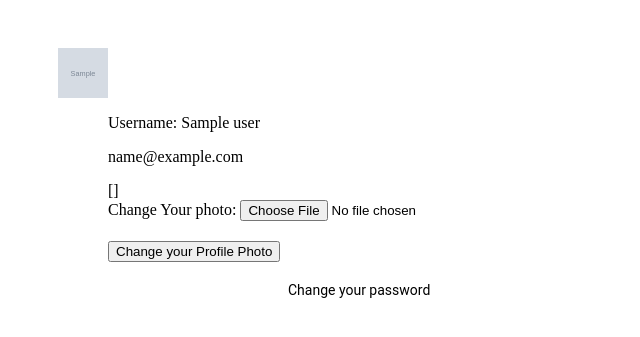
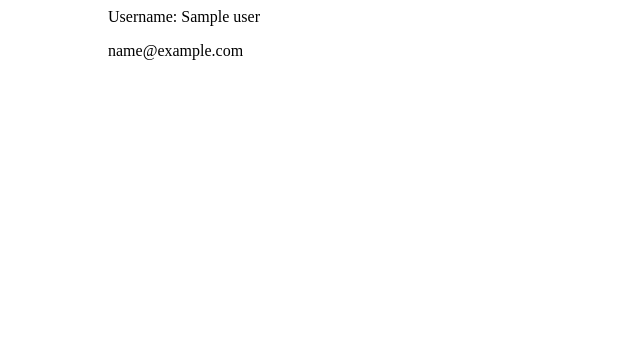
Before and after one commit to Tozman99/deployment.github.io, a Django app: template deployment_project/user_app/templates/user_app/profile.html in a window 1280 px wide. Shown: the top 337 px of the page, without its empty margins (0-640 px from the left). Run offline with Django 3.2, Linux system fonts and the light colour scheme; the template is opened without the code that fills it: most values are stand-ins (such as "Sample title", 1, 10 or a date in 2020); grey boxes marked "Sample" are stand-in pictures; form fields are guessed from the names that the template uses.

Commit message:
templates update

```diff
--- a/deployment_project/user_app/templates/user_app/login.html
+++ b/deployment_project/user_app/templates/user_app/login.html
@@ -41,7 +41,6 @@
 							<div class="hr"></div>
 							<div class="foot-lnk">
 								<span>
-									<a class="forgot-password" href="{% url 'password-reset' %}">Forgot your Password?</a>
 									<a class="signup-link" href="{% url 'users:registration' %}">Sign up for Rhydo</a>
 								</span>
 
--- a/deployment_project/user_app/templates/user_app/profile.html
+++ b/deployment_project/user_app/templates/user_app/profile.html
@@ -1,7 +1,6 @@
 
 {% block content%}
 
-<img src="{{person.image.url}}" class="profile-image">
 <div class="informations-user">
     <p>
         <label>Username:</label>
@@ -11,25 +10,6 @@
     <p>
         {{person.user.email}}
     </p>
-</div>
-<form method="POST" enctype="multipart/form-data">
-
-    {% csrf_token %}
-    <div class="fieldWrapper">
-        {{ form.image.errors }}
-
-        <div class="form_field">
-            <label for="{{ form.image.id_for_label }}">Change Your photo:
-
-            </label>
-            {{ form.image }}
-        </div>
-        </div>
-        <input class="le_btn change-profile-photo" value="Change your Profile Photo" type="submit">
-</form>
-<div class="div_contain change-password-profile">
-    <a href="{% url 'users:Change_password' %}" class="change-password content-link">Change your password</a>
-
 </div>
 
 
--- a/deployment_project/user_app/templates/user_app/signup.html
+++ b/deployment_project/user_app/templates/user_app/signup.html
@@ -50,7 +50,7 @@
 
   <input type="submit" value="Sign in" class="signin">
   <div class="login-link-container">
-    <a href="{% url 'users:login' %}" class="login-link">Already an Account?</a>
+    <a href="{% url 'user_app:login' %}" class="login-link">Already an Account?</a>
   </div>
 </form>
 
```
